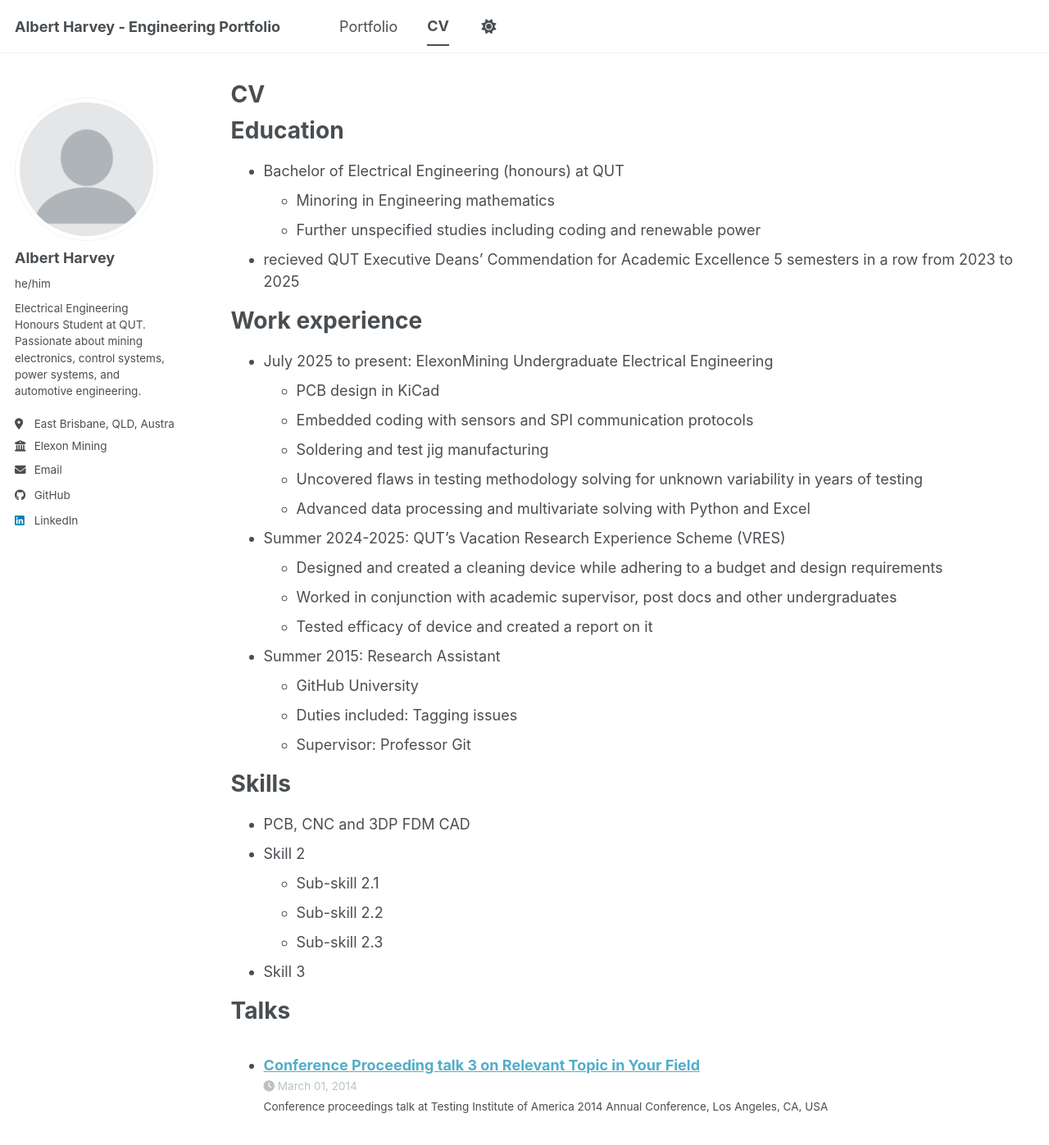
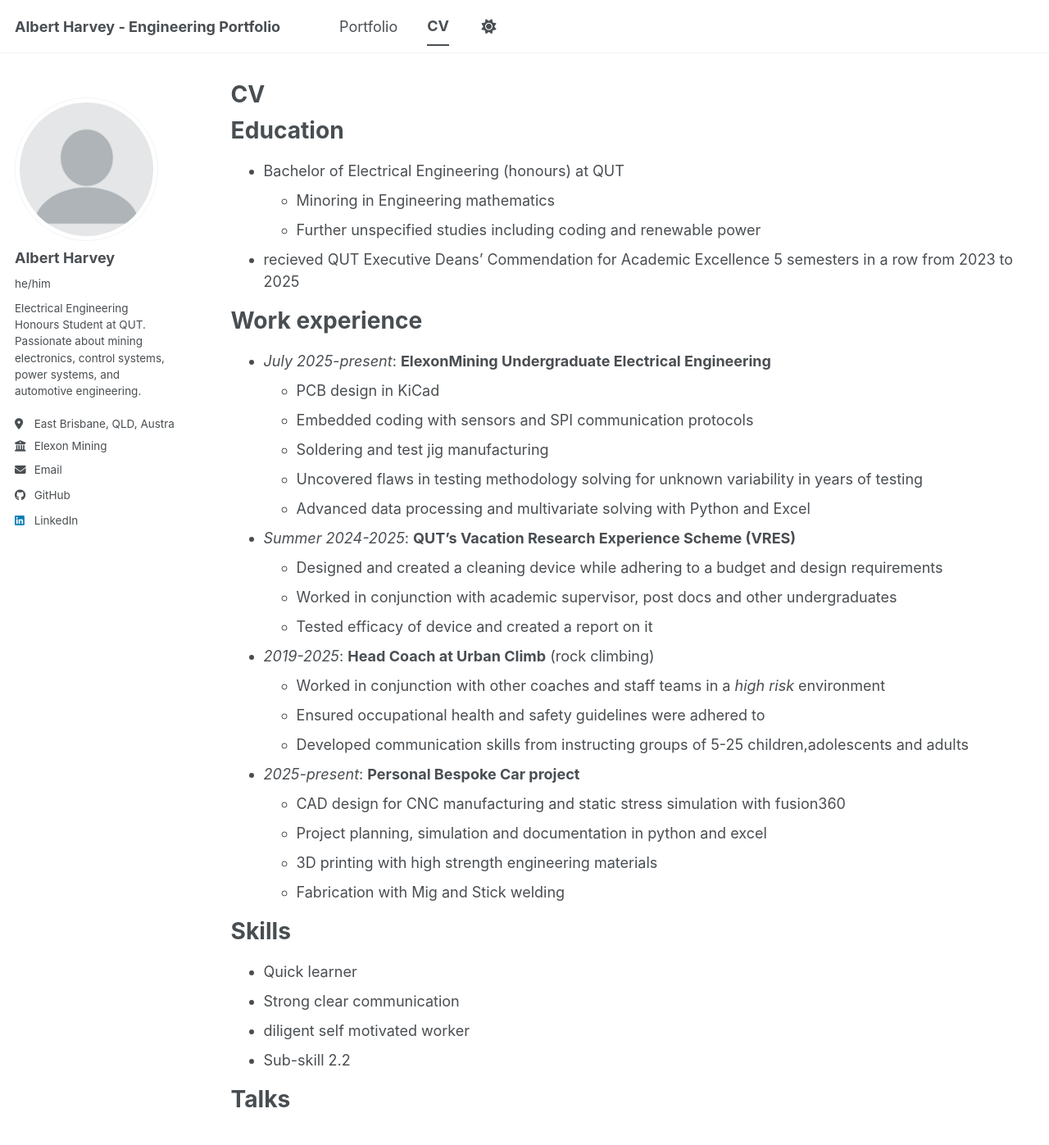
Before and after one commit to Albird-o/Albird-o.github.io, a Jekyll site: the page built from _pages/cv.md, in a window 1280 px wide and 1400 px high. Shown: the top 1397 px of the window at 82% size. Built offline with Jekyll 4.4.1, drawn with Linux system fonts in a browser that asks for light colours; a script bundle is joined from its source files by our own code; library files that are not in the unit come from our copies; some of the changed text lies outside the part shown.

Commit message:
Revise CV with updated work experience and achievements
Updated work experience section with new roles and responsibilities. Enhanced formatting for clarity and added miscellaneous achievements.

```diff
--- a/_pages/cv.md
+++ b/_pages/cv.md
@@ -18,31 +18,36 @@ Education
 
 Work experience
 ======
-* July 2025 to present: ElexonMining Undergraduate Electrical Engineering
+* *July 2025-present*: **ElexonMining Undergraduate Electrical Engineering**
   * PCB design in KiCad
   * Embedded coding with sensors and SPI communication protocols
   * Soldering and test jig manufacturing
   * Uncovered flaws in testing methodology solving for unknown variability in years of testing
   * Advanced data processing and multivariate solving with Python and Excel
 
-* Summer 2024-2025: QUT’s Vacation Research Experience Scheme (VRES)
+* *Summer 2024-2025*: **QUT’s Vacation Research Experience Scheme (VRES)**
   * Designed and created a cleaning device while adhering to a budget and design requirements
   * Worked in conjunction with academic supervisor, post docs and other undergraduates
   * Tested efficacy of device and created a report on it
 
-* Summer 2015: Research Assistant
-  * GitHub University
-  * Duties included: Tagging issues
-  * Supervisor: Professor Git
+* *2019-2025*: **Head Coach at Urban Climb** (rock climbing)
+  * Worked in conjunction with other coaches and staff teams in a *high risk* environment
+  * Ensured occupational health and safety guidelines were adhered to
+  * Developed communication skills from instructing groups of 5-25 children,adolescents and adults
+
+* *2025-present*: **Personal Bespoke Car project**
+  * CAD design for CNC manufacturing and static stress simulation with fusion360
+  * Project planning, simulation and documentation in python and excel
+  * 3D printing with  high strength engineering materials
+  * Fabrication with Mig and Stick welding
+
 
 Skills
 ======
-* PCB, CNC and 3DP FDM CAD
-* Skill 2
-  * Sub-skill 2.1
-  * Sub-skill 2.2
-  * Sub-skill 2.3
-* Skill 3
+* Quick learner
+* Strong clear communication
+* diligent self motivated worker
+* Sub-skill 2.2
 
 Talks
 ======
@@ -52,9 +57,10 @@ Talks
 
 Teaching
 ======
-  <ul>{% for post in site.teaching reversed %}
-    {% include archive-single-cv.html %}
-  {% endfor %}</ul>
+ * Offered a role to tutor an QUT's honours power systems unit EGH441
 
 Miscellaneous Achievements
 ======
+* Won multiple state level rock climbing competitions and competed in nationals
+* Graduated highschool with an ATAR of 96.90
+* Accquired unrestricted motorbike license and manual car license
```
